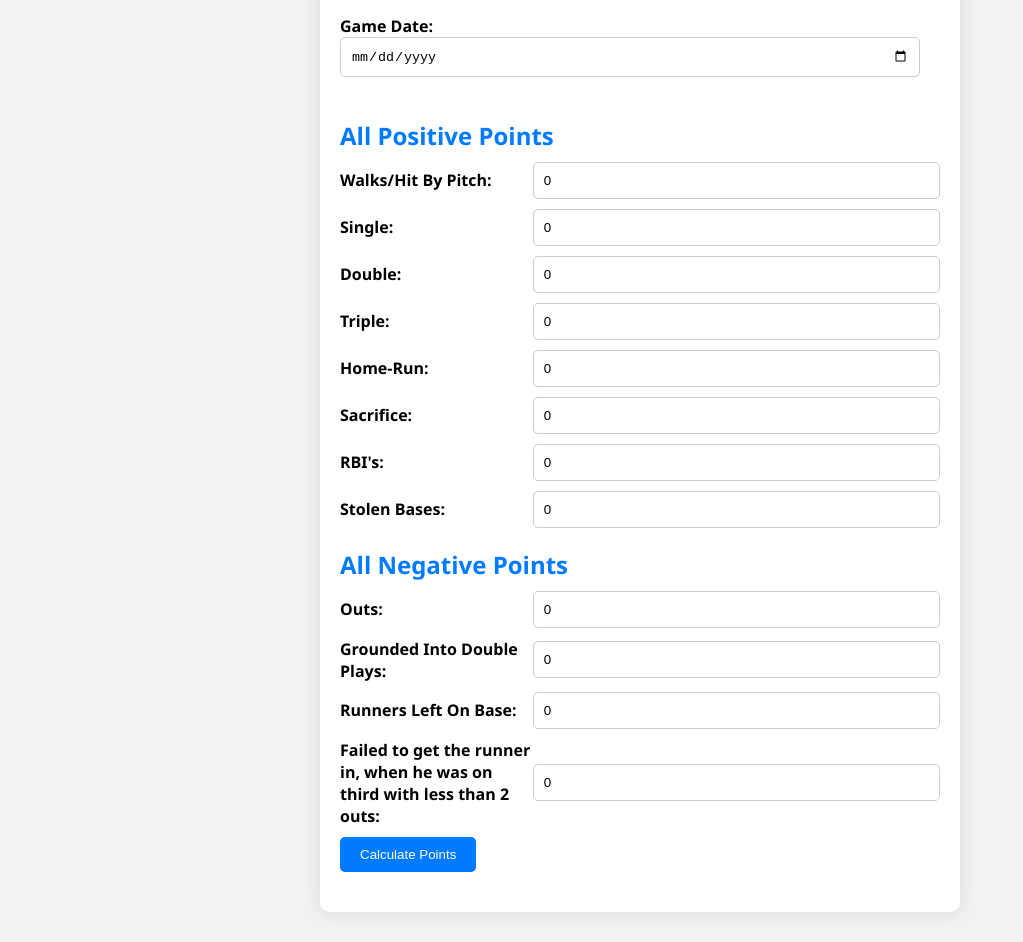
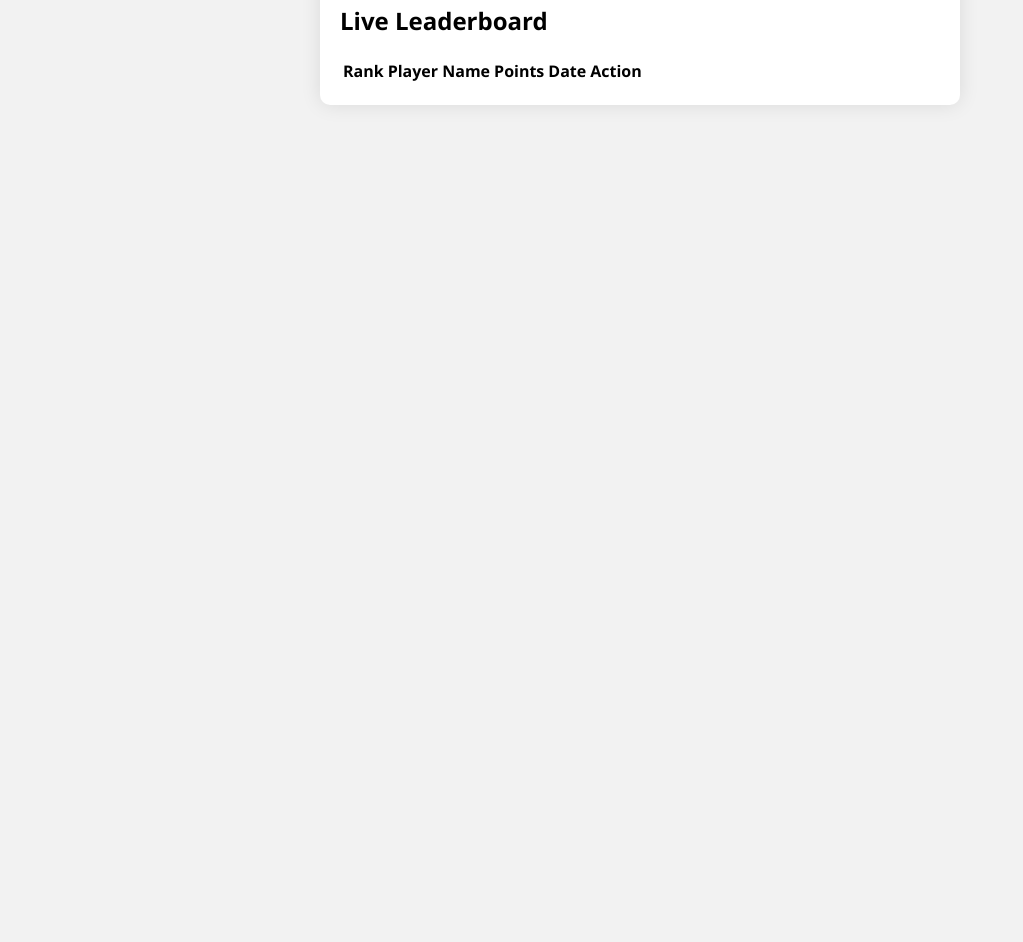
Before and after one commit to PickTheStick/PickTheStick, a plain HTML site: page index.html in a window 1280 px wide. Shown: the part 220-1162 px from the top of the page, without its empty margins (0-1023 px from the left). After the commit the page ends 800 px from the top, so only its background shows below. Drawn offline with Linux system fonts and the light colour scheme.

Commit message:
Update index.html

```diff
--- a/index.html
+++ b/index.html
@@ -3,84 +3,48 @@
 <head>
     <meta charset="UTF-8">
     <meta name="viewport" content="width=device-width, initial-scale=1.0">
-    <title>Baseball Stat Page</title>
+    <title>PTS! - Leaderboard</title>
     <link rel="stylesheet" href="style.css">
 </head>
 <body>
+    <button id="navigateToFormTwo">Add to LB (Dev tool)</button>
+
     <div class="container">
-        <h1>Baseball Stat Page</h1>
-        <form id="statForm">
-            <label for="playerName">Player Name:</label>
-            <input type="text" id="playerName" required><br><br>
-
-            <label for="gameDate">Game Date:</label>
-            <input type="date" id="gameDate" required><br><br>
-
-            <div class="positive-points">
-                <h2>All Positive Points</h2>
-                <div class="stat-row">
-                    <label for="walks">Walks/Hit By Pitch:</label>
-                    <input type="number" id="walks" min="0" value="0">
-                </div>
-                <div class="stat-row">
-                    <label for="single">Single:</label>
-                    <input type="number" id="single" min="0" value="0">
-                </div>
-                <div class="stat-row">
-                    <label for="double">Double:</label>
-                    <input type="number" id="double" min="0" value="0">
-                </div>
-                <div class="stat-row">
-                    <label for="triple">Triple:</label>
-                    <input type="number" id="triple" min="0" value="0">
-                </div>
-                <div class="stat-row">
-                    <label for="homeRun">Home-Run:</label>
-                    <input type="number" id="homeRun" min="0" value="0">
-                </div>
-                <div class="stat-row">
-                    <label for="sacrifice">Sacrifice:</label>
-                    <input type="number" id="sacrifice" min="0" value="0">
-                </div>
-                <div class="stat-row">
-                    <label for="rbis">RBI's:</label>
-                    <input type="number" id="rbis" min="0" value="0">
-                </div>
-                <div class="stat-row">
-                    <label for="stolenBases">Stolen Bases:</label>
-                    <input type="number" id="stolenBases" min="0" value="0">
-                </div>
-            </div>
-
-            <div class="negative-points">
-                <h2>All Negative Points</h2>
-                <div class="stat-row">
-                    <label for="outs">Outs:</label>
-                    <input type="number" id="outs" min="0" value="0">
-                </div>
-                <div class="stat-row">
-                    <label for="doublePlay">Grounded Into Double Plays:</label>
-                    <input type="number" id="doublePlay" min="0" value="0">
-                </div>
-                <div class="stat-row">
-                    <label for="leftOnBase">Runners Left On Base:</label>
-                    <input type="number" id="leftOnBase" min="0" value="0">
-                </div>
-                <div class="stat-row">
-                    <label for="failedToGetRunner">Failed to get the runner in, when he was on third with less than 2 outs:</label>
-                    <input type="number" id="failedToGetRunner" min="0" value="0">
-                </div>
-            </div>
-
-            <div class="buttons">
-                <button type="submit" id="calculateButton">Calculate Points</button>
-                <button type="button" id="resetButton" style="display: none;">Reset</button>
-            </div>
-        </form>
-
-        <div id="result"></div>
+        <button id="navigateToForm">Fantasy PickTheStick Calculator</button>
+        <h1>Pick The Stick!</h1>
+        <div id="leaderboard">
+            <h2>Live Leaderboard</h2>
+            <table>
+                <thead>
+                    <tr>
+                        <th>Rank</th>
+                        <th>Player Name</th>
+                        <th>Points</th>
+                        <th>Date</th>
+                        <th>Action</th>
+                    </tr>
+                </thead>
+                <tbody id="leaderboardBody">
+                    <!-- Leaderboard rows will be populated here -->
+                </tbody>
+            </table>
+        </div>
     </div>
-
     <script src="script.js"></script>
+    <script>
+        document.addEventListener('DOMContentLoaded', function() {
+            document.getElementById('navigateToForm').addEventListener('click', function() {
+                window.location.href = 'statForm.html';
+            });
+            document.getElementById('navigateToFormTwo').addEventListener('click', function() {
+                var password = prompt("Please enter the password:", "");
+                if (password === "pp") {
+                    window.location.href = 'editForm.html';
+                } else {
+                    alert("Incorrect password!");
+                }
+            });
+        });
+    </script>
 </body>
 </html>
```
